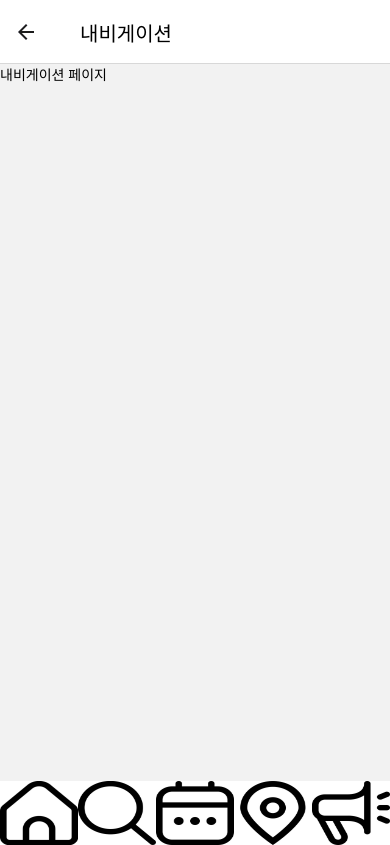
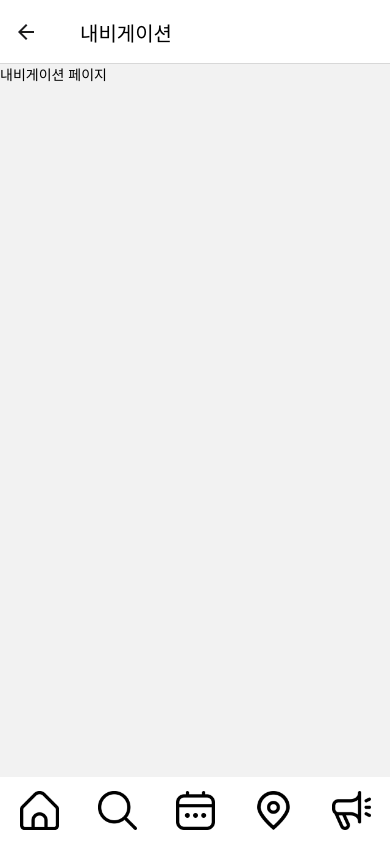
Before and after one commit to ThomasHJY/HAIproject, a React Native app: screen /Gpspage in a window 390 px wide. Built offline with nearby package versions, Linux system fonts and the light colour scheme.

Commit message:
하단바

```diff
--- a/source/component/bottomBar.js
+++ b/source/component/bottomBar.js
@@ -14,7 +14,7 @@ const Bottombar = ({n}) => {
     return (
         <View style = {style.bottomBar}>
             <TouchableOpacity
-                style = {{flex: 1}}
+                style = {style.bottomButton}
                 onPress = {(pressHome)}
             >
                 <Image
@@ -23,7 +23,7 @@ const Bottombar = ({n}) => {
                 />
             </TouchableOpacity>
             <TouchableOpacity
-                style = {{flex: 1}}
+                style = {style.bottomButton}
                 onPress = {(pressSearch)}
             >
                 <Image
@@ -32,7 +32,7 @@ const Bottombar = ({n}) => {
                 />
             </TouchableOpacity>
             <TouchableOpacity
-                style = {{flex: 1}}
+                style = {style.bottomButton}
                 onPress = {(pressSchedule)}
             >
                 <Image
@@ -41,7 +41,7 @@ const Bottombar = ({n}) => {
                 />
             </TouchableOpacity>
             <TouchableOpacity
-                style = {{flex: 1}}
+                style = {style.bottomButton}
                 onPress = {(pressGps)}
             >
                 <Image
@@ -50,7 +50,7 @@ const Bottombar = ({n}) => {
                 />
             </TouchableOpacity>
             <TouchableOpacity
-                style = {{flex: 1}}
+                style = {style.bottomButton}
                 onPress = {(pressNotice)}
             >
                 <Image
@@ -66,14 +66,19 @@ const Bottombar = ({n}) => {
 
   const style = StyleSheet.create({
     bottomBar: {
+        backgroundColor: '#ffffff',
         width: windowWidth,
-        height: windowHeight * 0.075,
+        height: windowHeight * 0.08,
         flexDirection: 'row',
+    },
+    bottomButton: {
+        flex: 1,
+        alignItems: 'center',
     },
     bottomImage: {
         flex: 1,
-        resizeMode: 'stretch',
-        width: 'auto',
+        resizeMode: 'contain',
+        width: '50%',
         height: 'auto',
     },
   });
```
